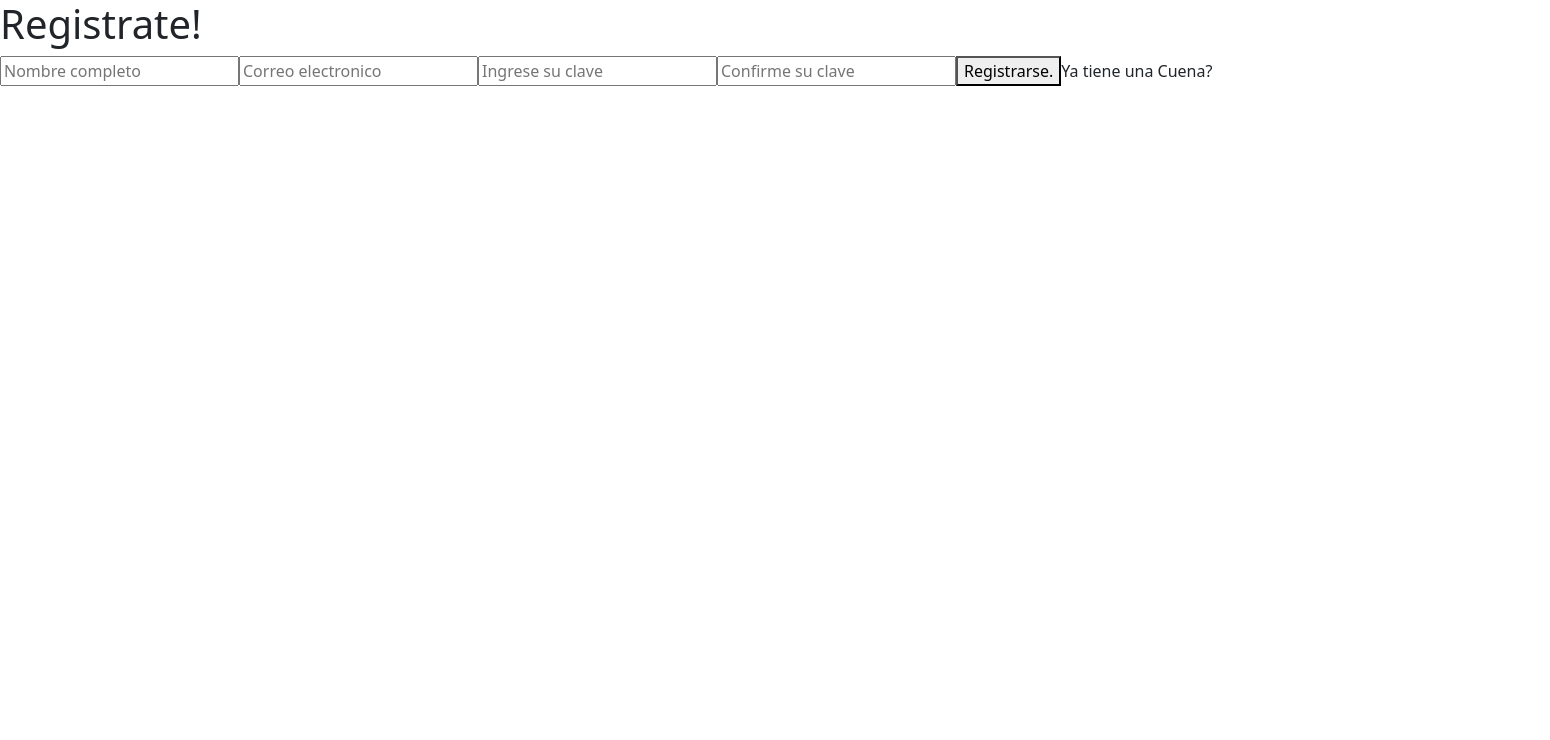
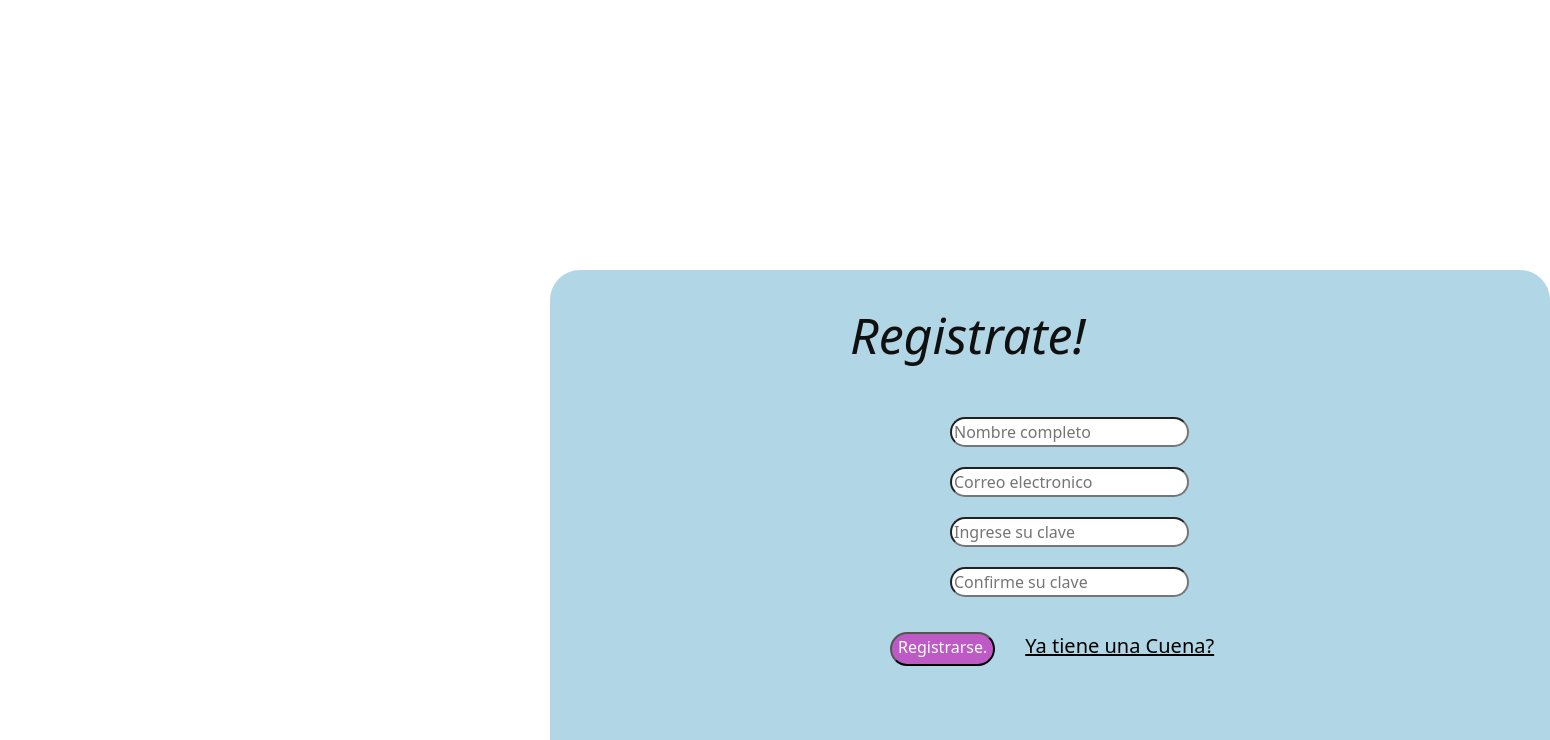
Before and after one commit to MchevezS/proyectoFinal, a React (Vite) app in the folder vite-project/: page /Registro in a window 1280 px wide. Shown: the top 740 px of the page, 1550 px wide, since content can reach past the window. Built offline with nearby package versions, Linux system fonts and the light colour scheme.

Commit message:
estilos en registrarse

```diff
--- a/vite-project/src/Estilos/LoginStyles.css
+++ b/vite-project/src/Estilos/LoginStyles.css
@@ -1,25 +1,28 @@
 .titulo{
+    margin-left: 500px;
    font-style: oblique;
-   align-items: center;
-   margin-top: 250px;
-   margin-left: 600px;
+   color: white;
 
 }
 .inpUsuario{
-   margin-top: 150px;
-   margin-left: 550px;
+   margin-top: 20px;
+   margin-left:  400px;
+   align-items: center;
+   border-radius: 20px;
 
 }
 .inpPass{
    margin-top: 20px;
-   margin-left: 550px;
+   margin-left: 400px;
+   border-radius: 20px;
 
 }
 .btnIncio{
     margin-top: 20px;
-   margin-left: 550px;
+   margin-left: 400px;
    padding-bottom: 5px;
    color: white;
+   border-radius: 20px;
    background-color: rgb(231, 164, 83);
 }
 .noCuenta{
@@ -29,3 +32,14 @@
     color:  rgb(231, 164, 83);
 
 }
+.cuadrito{
+    background-color: black;
+    margin-top: 270px;
+    margin-left: 500px;
+    width: 1000px;
+    height: 500px;
+    border-radius: 30px;
+    align-content: center;
+    margin-left: 550px;
+
+}
--- /dev/null
+++ b/vite-project/src/Estilos/RegistrarseStyles.css
@@ -0,0 +1,63 @@
+.contenedorCuadro{
+    background-color: rgb(177, 214, 229);
+    margin-top: 270px;
+    margin-left: 500px;
+    width: 1000px;
+    height: 500px;
+    border-radius: 30px;
+    align-content: center;
+    margin-left: 550px;
+}
+
+.tituloR{
+color: rgb(16, 16, 16);
+margin-top: -70px;
+margin-left: 300px;
+font-style: oblique;
+font-size: 50px;
+
+}
+
+.inputNombre{
+    margin-top: 20px;
+    margin-left:  400px;
+    align-items: center;
+    border-radius: 15px;
+
+}
+.inputCorreo{
+    margin-top: 20px;
+    margin-left:  400px;
+    align-items: center;
+    border-radius: 15px;
+
+}
+.inputClave{
+    margin-top: 20px;
+    margin-left:  400px;
+    align-items: center;
+    border-radius: 15px;
+
+}
+.inputConfirmaClave{
+    margin-top: 20px;
+    margin-left:  400px;
+    align-items: center;
+    border-radius: 15px;
+
+}
+.btnRegistarse{
+    margin-top: 35px;
+    margin-left: 340px;
+    padding-bottom: 5px;
+    color: white;
+    border-radius: 20px;
+    background-color: rgb(190, 90, 197);
+}
+.tieneCuenta{
+    margin-left: 30px;
+    font-size: large;
+    font-size: 20px;
+    color: black;
+
+}
--- a/vite-project/src/Estilos/RegistraseStyle.css
+++ /dev/null
@@ -1,3 +0,0 @@
-.inputNombre{
-
-}
--- a/vite-project/src/componentes/Principal/Login.jsx
+++ b/vite-project/src/componentes/Principal/Login.jsx
@@ -53,15 +53,17 @@ const Login = ()=>{
       }
     return(
         <>
+          <div className="cuadrito">
             <h1 className="titulo">Bienvenidos!</h1>
             <input  className="inpUsuario" type="usuario" placeholder= "Nmbre de usuario" onChange={(e)=>setUsuario(e.target.value)}/> <br></br>
             <input  className="inpPass" type="password" placeholder= "Password" onChange={(e)=>setPasssword(e.target.value)}/> <br></br>
             <button className="btnIncio" onClick={validar}>Iniciar sesión</button>
-
              <a className="noCuenta" onClick={()=>{
                 navigate("/Registro")
              }}>No tienes cuenta?</a>
-
+             <br></br>
+             <br></br>
+         </div>
 
         </>
     )
--- a/vite-project/src/componentes/Principal/Registrarse.jsx
+++ b/vite-project/src/componentes/Principal/Registrarse.jsx
@@ -2,6 +2,9 @@ import React from 'react'
 import {useState} from "react"
 import {useNavigate} from "react-router-dom"
 import { MetodoPost } from '../fetchs/MetodoPost' // ..,
+import '/src/Estilos/RegistrarseStyles.css'
+
+
 const Registrarse = ()=>{
     // cree estados para cada uno de los inputs
        const [inputNombre, setInputNombre]= useState('')
@@ -43,18 +46,18 @@ const Registrarse = ()=>{
 
     return(
         <>
-
-         <h1> Registrate! </h1>
+       <div className='contenedorCuadro'>
+         <h1 className='tituloR'> Registrate! </h1> <br/>
          {/* En cada input hice la funcion del onChange, para mantener el contenido de los inputs actualizados, y eso hace que me los mande al API  */}
-         <input className='inputNombre' type="text" value={inputNombre} placeholder="Nombre completo" onChange={(e)=>setInputNombre(e.target.value)}/>
-         <input className='inputCorreo' type="email" value={inputCorreo} placeholder="Correo electronico" onChange={(e)=>setInputCorreo(e.target.value)}/>
-         <input className='inputClave' type="password" value={inputClave} placeholder="Ingrese su clave" onChange={(e)=>setInputClave(e.target.value)}/>
-         <input className='inputConfirmaClave' type="password" value={inputConfirmaClave} placeholder="Confirme su clave" onChange={(e)=>setInputConfirmaClave(e.target.value)}/>
+         <input className='inputNombre' type="text" value={inputNombre} placeholder="Nombre completo" onChange={(e)=>setInputNombre(e.target.value)}/> <br/>
+         <input className='inputCorreo' type="email" value={inputCorreo} placeholder="Correo electronico" onChange={(e)=>setInputCorreo(e.target.value)}/> <br/>
+         <input className='inputClave' type="password" value={inputClave} placeholder="Ingrese su clave" onChange={(e)=>setInputClave(e.target.value)}/> <br/>
+         <input className='inputConfirmaClave' type="password" value={inputConfirmaClave} placeholder="Confirme su clave" onChange={(e)=>setInputConfirmaClave(e.target.value)}/> <br/>
          <button className='btnRegistarse' onClick={validacionesInput}>Registrarse.</button>
-         <a onClick={()=>{
+         <a className='tieneCuenta' onClick={()=>{
              navigate("/")
          }}>Ya tiene una Cuena?</a>
-
+       </div>
 
         </>
     )
```
